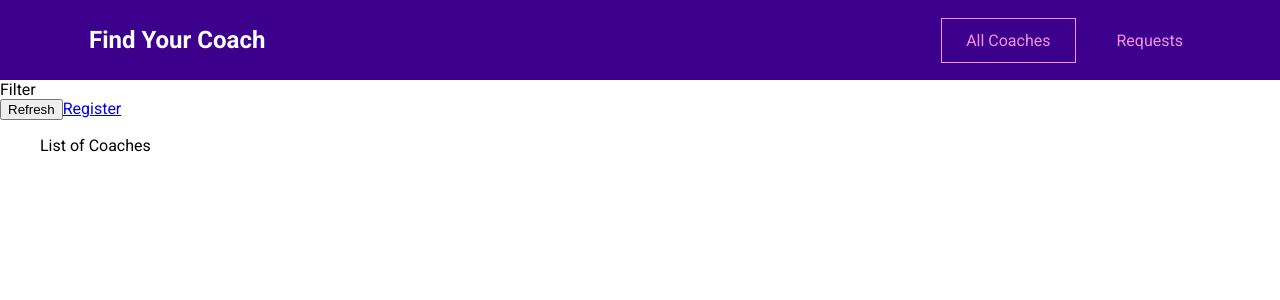
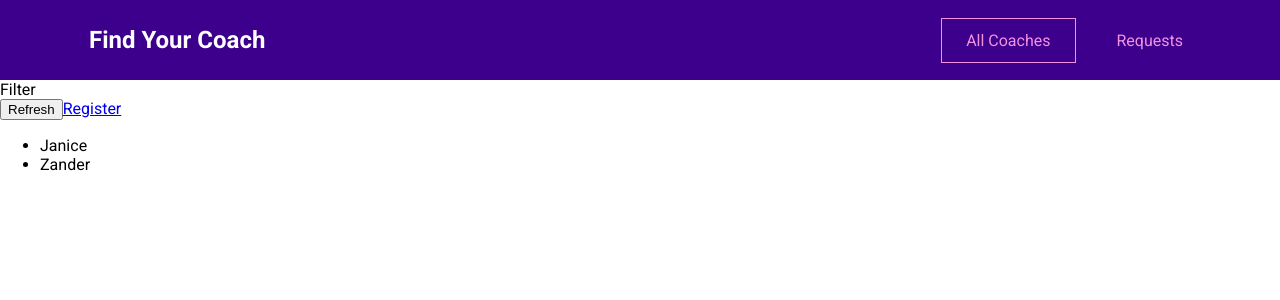
Before and after one commit to mulga/proje-coach, a Vue app: page /coaches in a window 1280 px wide. Shown: the top 300 px of the page. Built offline with nearby package versions, Linux system fonts and the light colour scheme.

Commit message:
v2-vuex-und-data-added

```diff
--- a/src/main.js
+++ b/src/main.js
@@ -1,8 +1,9 @@
 import { createApp } from "vue";
 import App from "./App.vue";
 import router from "./router.js";
+import store from "./store/index.js";
 
 const app = createApp(App);
-
+app.use(store);
 app.use(router);
 app.mount("#app");
--- a/src/pages/coaches/CoachesList.vue
+++ b/src/pages/coaches/CoachesList.vue
@@ -5,9 +5,12 @@
       <button>Refresh</button>
       <router-link to="/register">Register</router-link>
     </div>
-    <ul>
-      List of Coaches
+    <ul v-if="hasCoaches">
+      <li v-for="coach in filteredCoaches" :key="coach.id">
+        {{ coach.firstName }}
+      </li>
     </ul>
+    <h3 v-else>No coaches found</h3>
   </section>
 </template>
 
@@ -15,6 +18,14 @@
 export default {
   name: "CoachesList",
   components: {},
+  computed: {
+    filteredCoaches() {
+      return this.$store.getters["coachesKey/coaches"];
+    },
+    hasCoaches() {
+      return this.$store.getters["coachesKey/hasCoaches"];
+    },
+  },
 };
 </script>
 
--- a/src/router.js
+++ b/src/router.js
@@ -23,7 +23,7 @@
       children: [{ path: "contact", component: ContactCoach }], // nested route
     },
     {
-      path: "/register/",
+      path: "/register",
       component: CoachRegistration,
     },
     {
--- /dev/null
+++ b/src/store/index.js
@@ -0,0 +1,10 @@
+import { createStore } from "vuex";
+
+import coachesModules from "./modules/coaches/index.js";
+const store = createStore({
+  modules: {
+    coachesKey: coachesModules,
+  },
+});
+
+export default store;
--- /dev/null
+++ b/src/store/modules/coaches/actions.js
@@ -0,0 +1 @@
+export default {};
--- /dev/null
+++ b/src/store/modules/coaches/getters.js
@@ -0,0 +1,8 @@
+export default {
+  coaches(state) {
+    return state.coaches;
+  },
+  hasCoaches(state) {
+    return state.coaches && state.coaches.length > 0;
+  },
+};
--- /dev/null
+++ b/src/store/modules/coaches/index.js
@@ -0,0 +1,34 @@
+import mutations from "./mutations.js";
+import actions from "./actions.js";
+import getters from "./getters.js";
+
+export default {
+  namespaced: true,
+  state() {
+    return {
+      coaches: [
+        {
+          id: "c1",
+          firstName: "Janice",
+          lastName: "Cortney",
+          areas: ["frontend", "backend", "career"],
+          description:
+            "I'm Janice and I've worked as a freelance web developer for years. Let me help you become a developer as well!",
+          hourlyRate: 30,
+        },
+        {
+          id: "c2",
+          firstName: "Zander",
+          lastName: "Pollich",
+          areas: ["frontend", "career"],
+          description:
+            "I am Zander and as a senior developer in a big tech company, I can help you get your first job or progress in your current role.",
+          hourlyRate: 30,
+        },
+      ],
+    };
+  },
+  mutations,
+  actions,
+  getters,
+};
--- /dev/null
+++ b/src/store/modules/coaches/mutations.js
@@ -0,0 +1 @@
+export default {};
```
